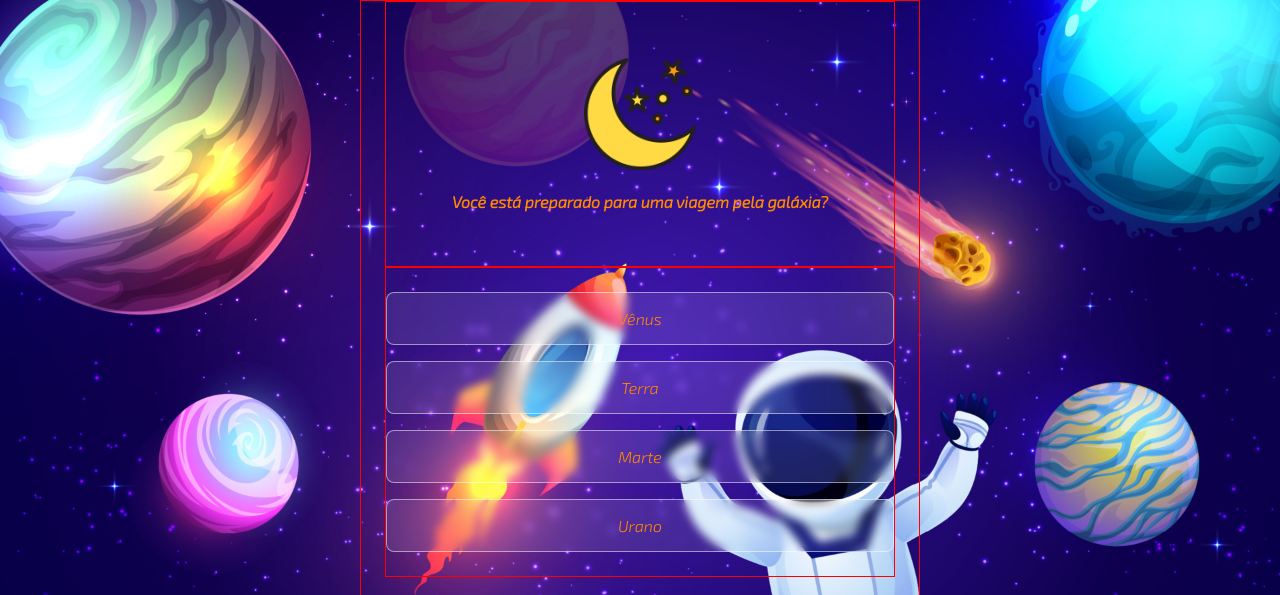
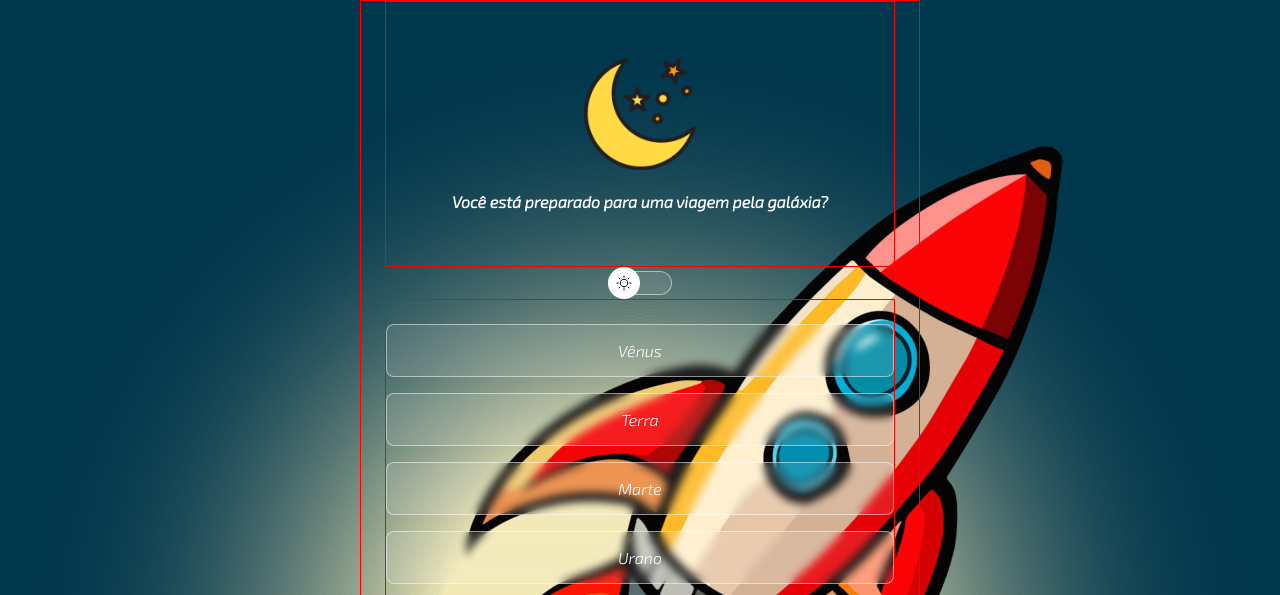
Before and after one commit to qSplash154/mundo, a plain HTML site: page index.html in a window 1280 px wide. Shown: the top 595 px of the page. Drawn offline with nearby package versions, Linux system fonts and the light colour scheme.

Commit message:
colocando botão switch e configurando imagem dois e js

```diff
--- a/index.html
+++ b/index.html
@@ -1,5 +1,5 @@
 <!DOCTYPE html>
-<html lang="pt-br">
+<html lang="pt-br" class= "">
 <head>
     <meta charset="UTF-8">
     <meta name="viewport" content="width=device-width, initial-scale=1.0">
@@ -15,6 +15,11 @@
         <div id="ceu">
           <img src="./imagens/LUA ANIMADA.png" alt="imagem não encontrada" />
           <p>Você está preparado para uma viagem pela galáxia?</p>
+        </div>
+
+        <div id="switch" onclick="toggleMode()">
+          <button></button>
+          <span></span>
         </div>
 
         <ul>
@@ -53,5 +58,7 @@
       src="https://unpkg.com/ionicons@7.1.0/dist/ionicons/ionicons.js"
     ></script>
 
+    <script src="./script.js"></script>
+
 </body>
 </html>
--- /dev/null
+++ b/script.js
@@ -0,0 +1,16 @@
+function toggleMode() {
+  const html = document.documentElement
+  html.classList.toggle("light")
+
+  // pegar a tag img
+  const img = document.querySelector("#profile img")
+
+  // substituir a imagem
+  if (html.classList.contains("light")) {
+    // se tiver light mode, adicionar a imagem light
+    img.setAttribute("src", "./assets/avatar-light.png")
+  } else {
+    // set tiver sem light mode, manter a imagem normal
+    img.setAttribute("src", "./assets/avatar.png")
+  }
+}
--- a/style.css
+++ b/style.css
@@ -8,23 +8,23 @@
   }
 
   :root {
-    --text-color: rgb(255, 136, 0);
-    --bg-url: url(./imagens/ceu\ animado.jpg);
+    --text-color: rgb(255, 255, 255);
+    --bg-url: url(./imagens/foguete.jpg);
     --stroke-color: rgba(255, 255, 255, 0.5);
     --surface-color: rgba(255, 255, 255, 0.1);
     --surface-color-hover: rgba(255, 255, 255, 0.05);
     --highlight-color: rgba(255, 255, 255, 0.2);
-    --switch-bg-url: url(./imagens/moon-stars.svg);
+    --switch-bg-url: url(./imagens/sun.svg);
   }
 
   .light {
-    --text-color: black;
-    --bg-url: url(./assets/bg-mobile-light.jpg);
-    --stroke-color: rgba(0, 0, 0, 0.5);
+    --text-color: rgb(255, 136, 0);
+    --bg-url: url(./imagens/ceu\ animado.jpg);
+    --stroke-color: rgba(255, 136, 0);
     --surface-color: rgba(0, 0, 0, 0.05);
-    --surface-color-hover: rgba(0, 0, 0, 0.02);
+    --surface-color-hover: rgba(255, 255, 255, 0.02);
     --highlight-color: rgba(0, 0, 0, 0.1);
-    --switch-bg-url: url(./assets/sun.svg);
+    --switch-bg-url: url(./imagens/moon-stars.svg);
   }
 
 /*fonte da programação*/
@@ -51,7 +51,7 @@ body {
   padroniza as duas, automaticamente toda a pagina segue o padrão e não precisa alterar manual dps todas, pois,
   o container padroniza.*/
   padding: 0 24px;
-  margin: 0 auto 0px;
+  margin: 0px auto 0px;
 
 }
 
@@ -78,6 +78,48 @@ body {
   text-align: center;
 }
 
+/* switch */
+#switch {
+  position: relative;
+  width: 64px;
+
+  margin: 4px auto;
+}
+
+#switch button {
+  width: 32px;
+  height: 32px;
+  background: white var(--switch-bg-url) no-repeat center;
+  border: 0;
+  border-radius: 50%;
+
+  position: absolute;
+  top: 50%;
+  left: 0;
+  z-index: 1;
+  transform: translateY(-50%);
+
+  animation: slide-back 0.2s;
+}
+
+.light #switch button {
+  animation: slide-in 0.2s forwards;
+}
+
+#switch button:hover {
+  outline: 8px solid var(--highlight-color);
+}
+
+#switch span {
+  display: block;
+  width: 64px;
+  height: 24px;
+  background: var(--surface-color);
+  border: 1px solid var(--stroke-color);
+  backdrop-filter: blur(4px);
+  -webkit-backdrop-filter: blur(4px);
+  border-radius: 9999px;
+}
 /* links */
 ul {
   border: 1px solid red;
@@ -131,9 +173,38 @@ ul li a:hover {
   background: var(--highlight-color);
 }
 /*escrita final feito com amor*/
-#footer a {
+#footer {
   padding: 24px 0;
-
   font-size: 14px;
 
 }
+
+/* media queries */
+@media (min-width: 700px) {
+  :root {
+    --bg-url: url(./imagens/foguete.jpg);
+  }
+
+  .light {
+    --bg-url: url(./imagens/ceu\ animado.jpg);
+  }
+}
+
+/* animation */
+@keyframes slide-in {
+  from {
+    left: 0;
+  }
+  to {
+    left: 50%;
+  }
+}
+
+@keyframes slide-back {
+  from {
+    left: 50%;
+  }
+  to {
+    left: 0;
+  }
+}
```
Also changed, not shown: imagens/foguete.jpg (added), 1 other file.
